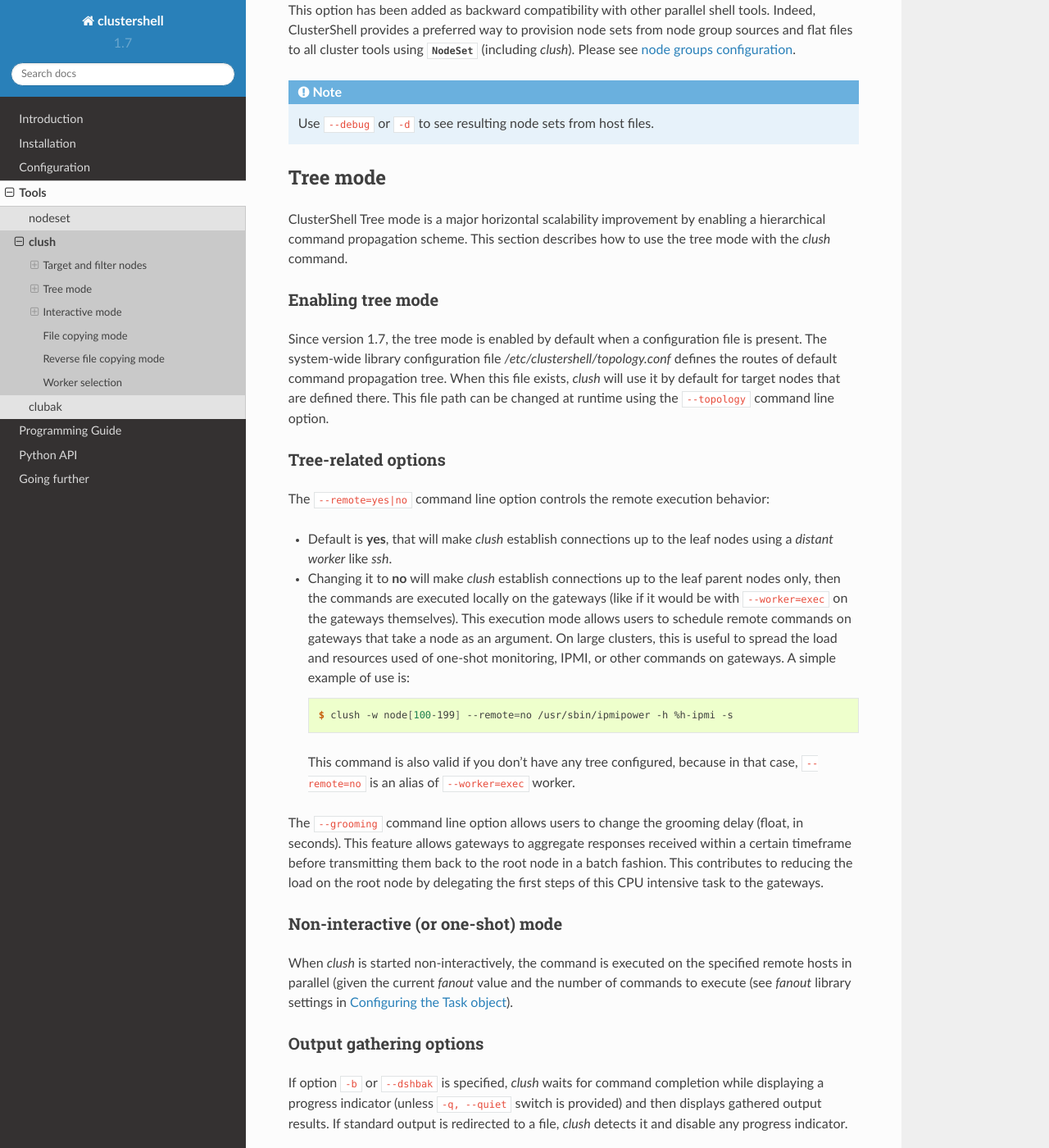
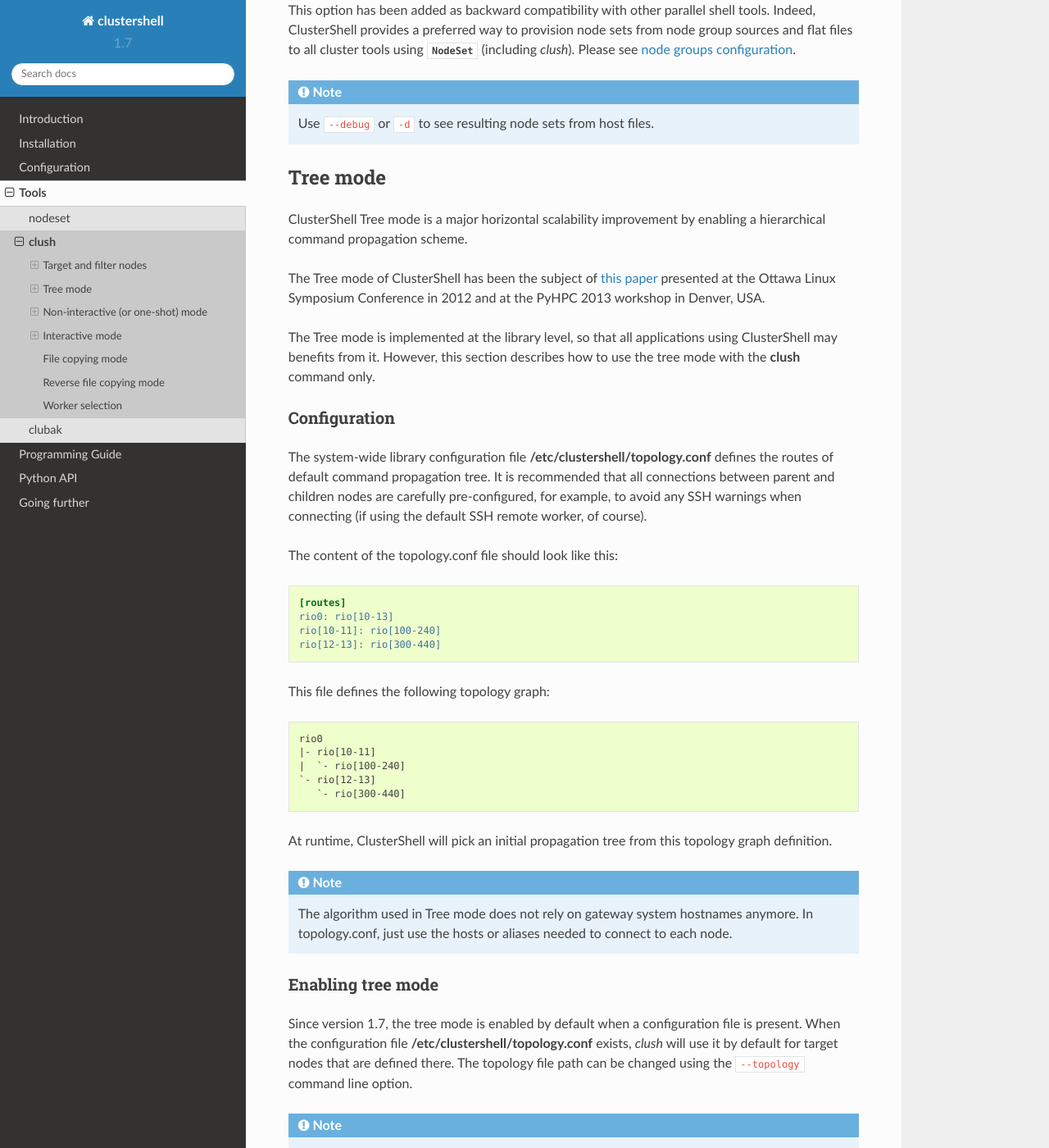
Before and after one commit to cea-hpc/clustershell, a Sphinx documentation site: the page built from doc/sphinx/tools/clush.rst, in a window 1280 px wide and 1400 px high, scrolled down 2013 px. Shown: the whole window at 82% size. Built offline with Sphinx 7.4.7 and the Read the Docs theme 2.0.0, drawn with Linux system fonts in a browser that asks for light colours; pages that are not in the unit, such as notebooks, are missing from menus; some of the changed text lies outside the part shown.

Commit message:
Tree: support multihomed gateways
Fix an issue when hosts provided in topology.conf didn't match the
gateway system hostnames. The host/alias found in topology.conf is now
sent during channel configuration. It is then received by the gateway
and used as new root of the PropagationTreeRouter instead of system
hostname. Both parent node and gateway should be upgraded to benefit
from this feature, however, not doing so shouldn't break existing
installation.

Also added basic channel versioning. Both parent node and gateway are
sending their protocol version. If the protocol does change at an early
stage (before or during CFG), only the gateway will be able to adapt.

Closes #250.

Change-Id: Ide88032e99e44071b2da33a6e507a521ee029b30

```diff
--- a/doc/sphinx/tools/clush.rst
+++ b/doc/sphinx/tools/clush.rst
@@ -114,25 +114,73 @@
 ^^^^^^^^^
 
 ClusterShell Tree mode is a major horizontal scalability improvement by
-enabling a hierarchical command propagation scheme. This section describes how
-to use the tree mode with the *clush* command.
+enabling a hierarchical command propagation scheme.
+
+The Tree mode of ClusterShell has been the subject of `this paper`_ presented
+at the Ottawa Linux Symposium Conference in 2012 and at the PyHPC 2013
+workshop in Denver, USA.
+
+The Tree mode is implemented at the library level, so that all applications
+using ClusterShell may benefits from it. However, this section describes how
+to use the tree mode with the **clush** command only.
 
 .. _clush-tree-enabling:
+
+Configuration
+"""""""""""""
+
+The system-wide library configuration file **/etc/clustershell/topology.conf**
+defines the routes of default command propagation tree. It is recommended that
+all connections between parent and children nodes are carefully
+pre-configured, for example, to avoid any SSH warnings when connecting (if
+using the default SSH remote worker, of course).
+
+.. highlight:: ini
+
+The content of the topology.conf file should look like this::
+
+  [routes]
+  rio0: rio[10-13]
+  rio[10-11]: rio[100-240]
+  rio[12-13]: rio[300-440]
+
+.. highlight:: txt
+
+This file defines the following topology graph::
+
+    rio0
+    |- rio[10-11]
+    |  `- rio[100-240]
+    `- rio[12-13]
+       `- rio[300-440]
+
+
+At runtime, ClusterShell will pick an initial propagation tree from this
+topology graph definition.
+
+.. note:: The algorithm used in Tree mode does not rely on gateway system
+   hostnames anymore. In topology.conf, just use the hosts or aliases needed
+   to connect to each node.
+
+.. highlight:: console
 
 Enabling tree mode
 """"""""""""""""""
 
 Since version 1.7, the tree mode is enabled by default when a configuration
-file is present. The system-wide library configuration file
-*/etc/clustershell/topology.conf* defines the routes of default command
-propagation tree. When this file exists, *clush* will use it by default for
-target nodes that are defined there. This file path can be changed at runtime
+file is present. When the configuration file
+**/etc/clustershell/topology.conf** exists, *clush* will use it by default for
+target nodes that are defined there. The topology file path can be changed
 using the ``--topology`` command line option.
+
+.. note:: If using ``clush -v`` (verbose option), clush will display an ASCII
+   representation of the initial propagation tree used. This is useful when
+   working on Tree mode configuration.
 
 .. _clush-tree-options:
 
-Tree-related options
-""""""""""""""""""""
+More Tree command line options
+""""""""""""""""""""""""""""""
 
 The ``--remote=yes|no`` command line option controls the remote execution
 behavior:
@@ -158,10 +206,22 @@
 node in a batch fashion. This contributes to reducing the load on the root
 node by delegating the first steps of this CPU intensive task to the gateways.
 
+Debugging Tree mode
+"""""""""""""""""""
+
+To debug Tree mode, you can define the following environment variable before
+running **clush** (or any other applications using ClusterShell)::
+
+    $ export CLUSTERSHELL_GW_LOG_LEVEL=DEBUG  (default value is INFO)
+    $ export CLUSTERSHELL_GW_LOG_DIR=/tmp     (default value is /tmp)
+
+This will generate log files of the form ``$HOSTNAME.gw.log`` in
+``CLUSTERSHELL_GW_LOG_DIR``.
+
 .. _clush-oneshot:
 
 Non-interactive (or one-shot) mode
-""""""""""""""""""""""""""""""""""
+^^^^^^^^^^^^^^^^^^^^^^^^^^^^^^^^^^
 
 When *clush* is started non-interactively, the command is executed on the
 specified remote hosts in parallel (given the current *fanout* value and the
@@ -376,3 +436,5 @@
 
 .. _ticket #166: https://github.com/cea-hpc/clustershell/issues/166
 .. _ticket: https://github.com/cea-hpc/clustershell/issues/new
+
+.. _this paper: https://www.kernel.org/doc/ols/2012/ols2012-thiell.pdf
```
Also changed, not shown: 6 other files.
